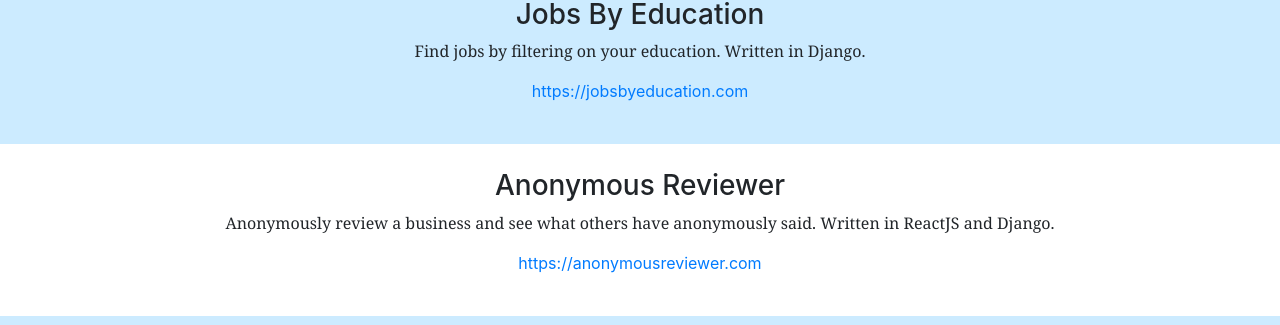
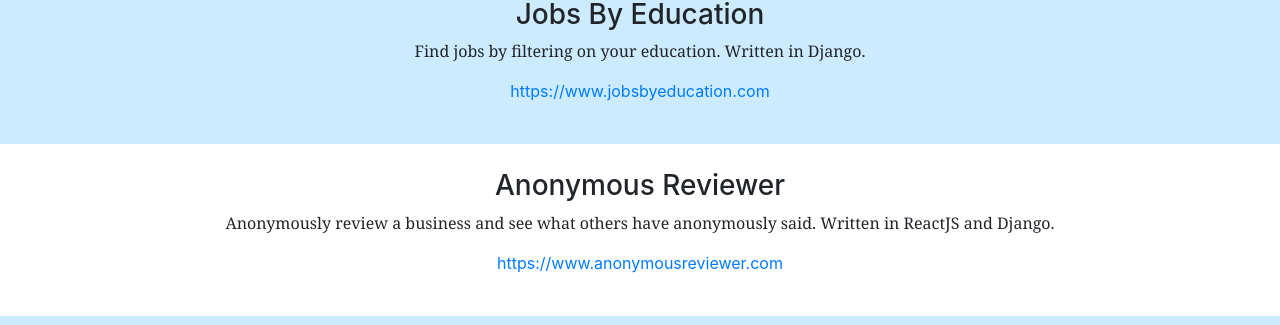
Before and after one commit to SheaMeyers/SheaMeyers.github.io, a React (Create React App) app: page / in a window 1280 px wide. Shown: the part 1286-1611 px from the top of the page. Built offline with nearby package versions, Linux system fonts and the light colour scheme.

Commit message:
Add www to urls

```diff
--- a/src/Home.tsx
+++ b/src/Home.tsx
@@ -21,12 +21,12 @@
                 <div className="Projects-portion--project__non-white-section">
                     <h3>Jobs By Education</h3>
                     <p>Find jobs by filtering on your education.  Written in Django.</p>
-                    <a href="https://jobsbyeducation.com" target="_blank" rel="noopener noreferrer">https://jobsbyeducation.com</a>
+                    <a href="https://www.jobsbyeducation.com" target="_blank" rel="noopener noreferrer">https://www.jobsbyeducation.com</a>
                 </div>
                 <div className="Projects-portion--project__section">
                     <h3>Anonymous Reviewer</h3>
                     <p>Anonymously review a business and see what others have anonymously said.  Written in ReactJS and Django.</p>
-                    <a href="https://anonymousreviewer.com" target="_blank" rel="noopener noreferrer">https://anonymousreviewer.com</a>
+                    <a href="https://www.anonymousreviewer.com" target="_blank" rel="noopener noreferrer">https://www.anonymousreviewer.com</a>
                 </div>
                 <div className="Projects-portion--project__non-white-section">
                     <h3>Expensify App</h3>
```
